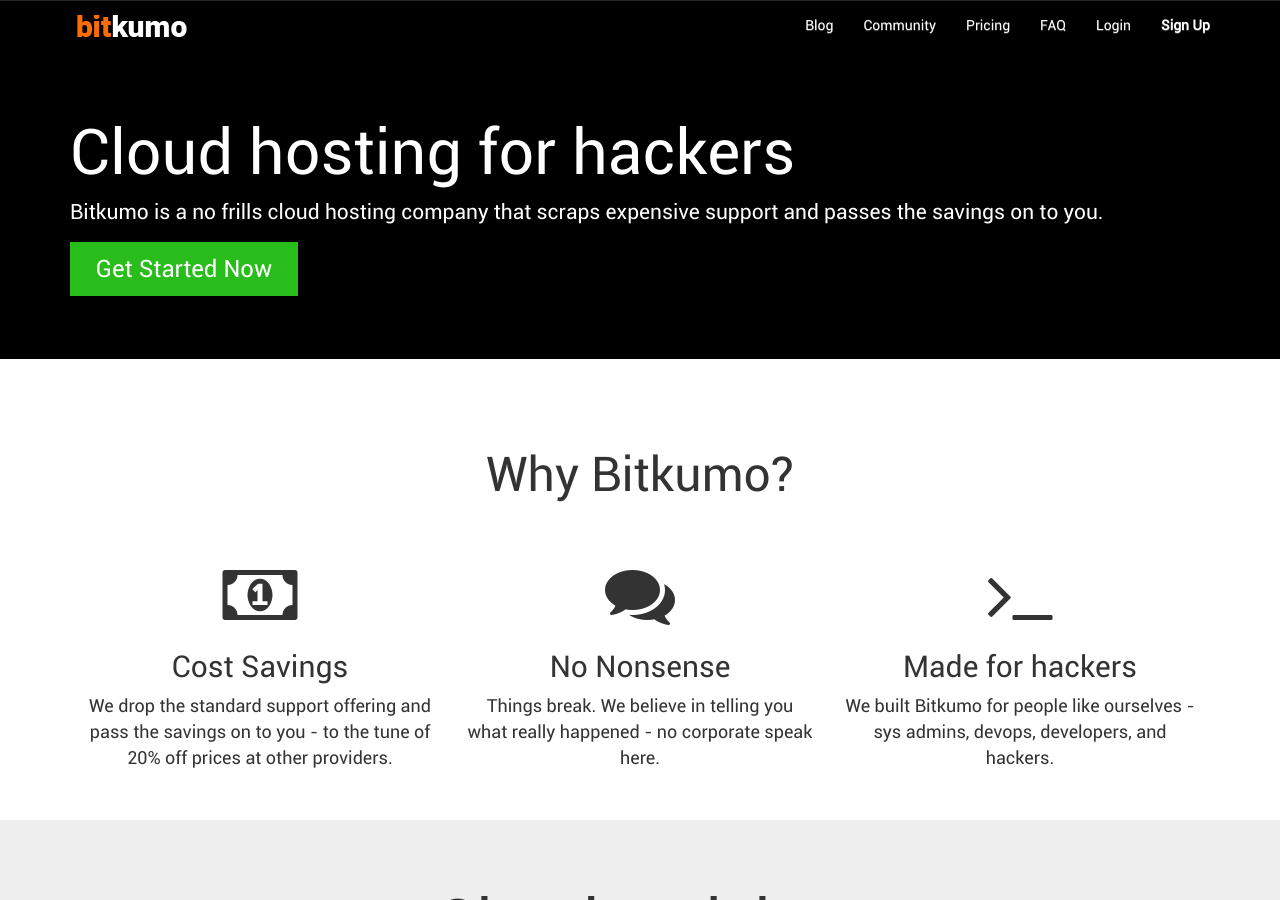
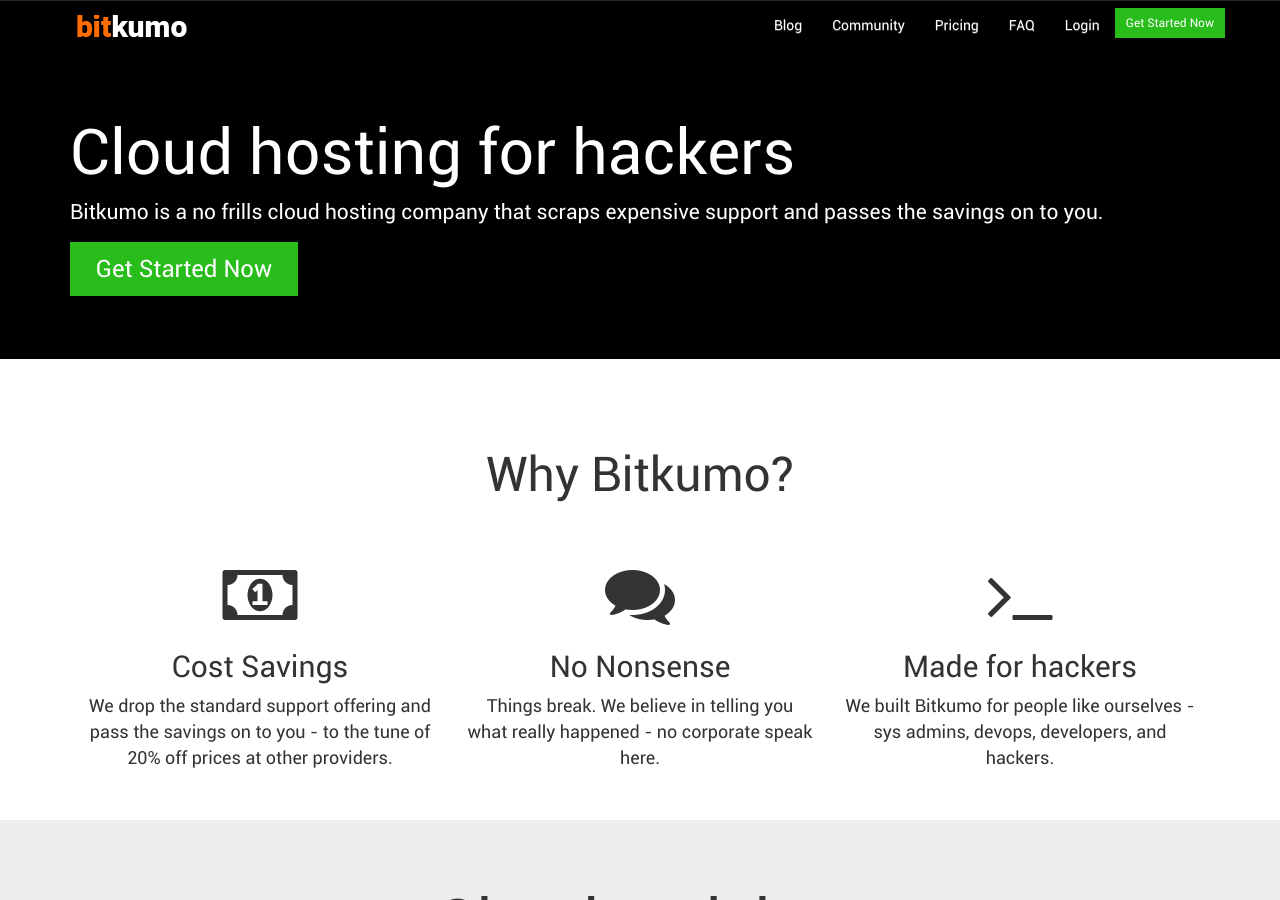
Before and after one commit to silverp1/bitkumo-website, a Jekyll site: the page built from index.html, in a window 1280 px wide and 900 px high. Built offline with Jekyll 4.4.1, drawn with Linux system fonts in a browser that asks for light colours; nearby versions of some CDN libraries.

Commit message:
Made the signup link in the navbar a button and changed copy to Get Started Now

```diff
--- a/_includes/header.html
+++ b/_includes/header.html
@@ -21,9 +21,9 @@
               <li><a href="/faq">FAQ</a></li>
               <li><a href="https://app.bitkumo.com/auth/login">Login</a></li>
               <li>
-                <a href="https://app.bitkumo.com/auth/register">
-                  <strong>Sign Up</strong>
-                </a>
+                <p class="navbar-btn">
+                  <a href="https://app.bitkumo.com/auth/register" class="btn btn-sm btn-create-machine">Get Started Now</a>
+                </p>
               </li>
             </ul>
           </div>
```
